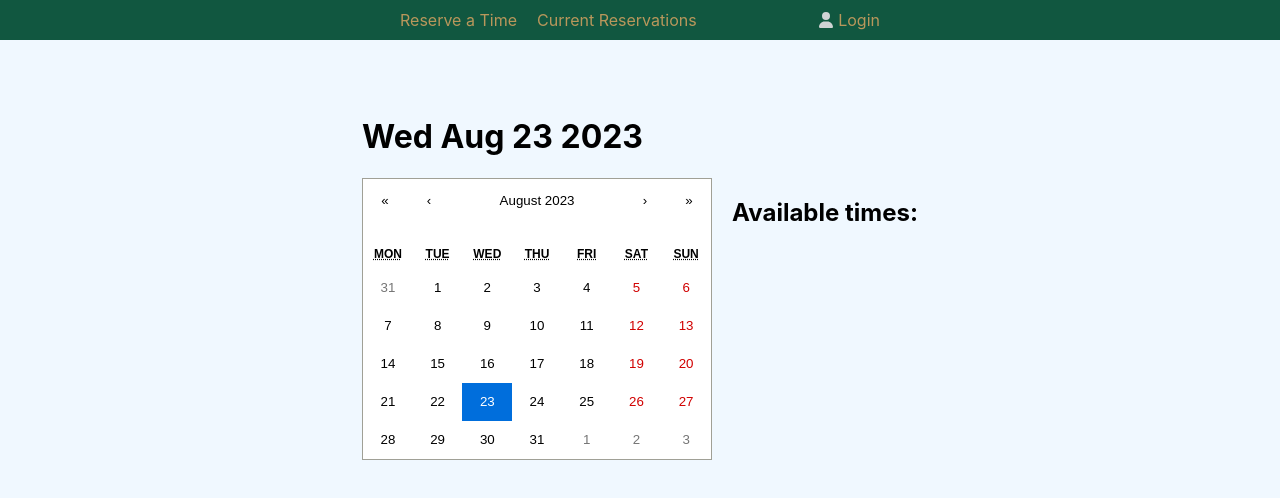
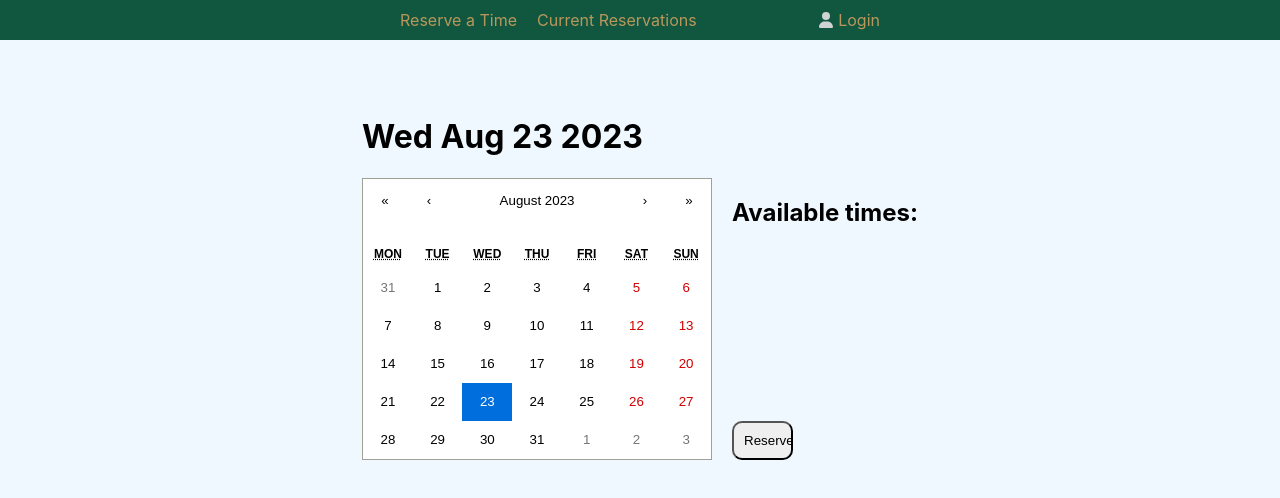
Before and after one commit to jlin42/Landrum-Reservation, a React (Create React App) app: page /booking in a window 1280 px wide. Shown: the top 498 px of the page. Built offline with nearby package versions, Linux system fonts and the light colour scheme.

Commit message:
Create reserve button

```diff
--- a/src/components/Timeslots.js
+++ b/src/components/Timeslots.js
@@ -20,6 +20,7 @@ const TimeSlot = ({ date, reservationTimes }) => {
           </button>
         ))}
       </div>
+      <button className="reserve-button">Reserve</button>
     </div>
   );
 };
--- a/src/components/css/Timeslots.css
+++ b/src/components/css/Timeslots.css
@@ -1,7 +1,7 @@
-.timeslot ul {
-    list-style: none;
-    padding: 0;
-  }
+    .timeslot {
+        display: flex;
+        flex-direction: column;
+    }
 
   .timeslot button {
     padding: 10px;
@@ -32,3 +32,8 @@
   .timeslot button.unavailable {
     background-color: red;
   }
+
+  .reserve-button {
+    margin-top: auto;
+    max-width: 33%;
+  }
```
